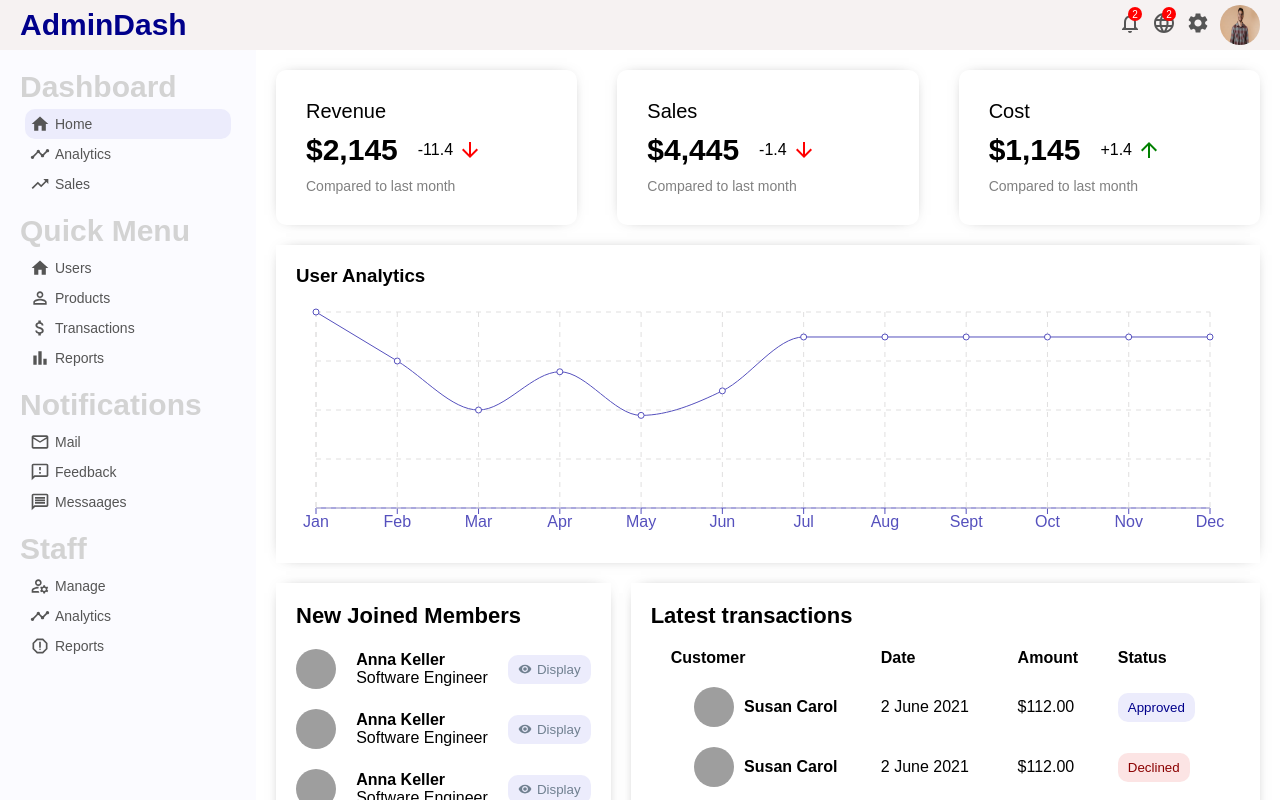
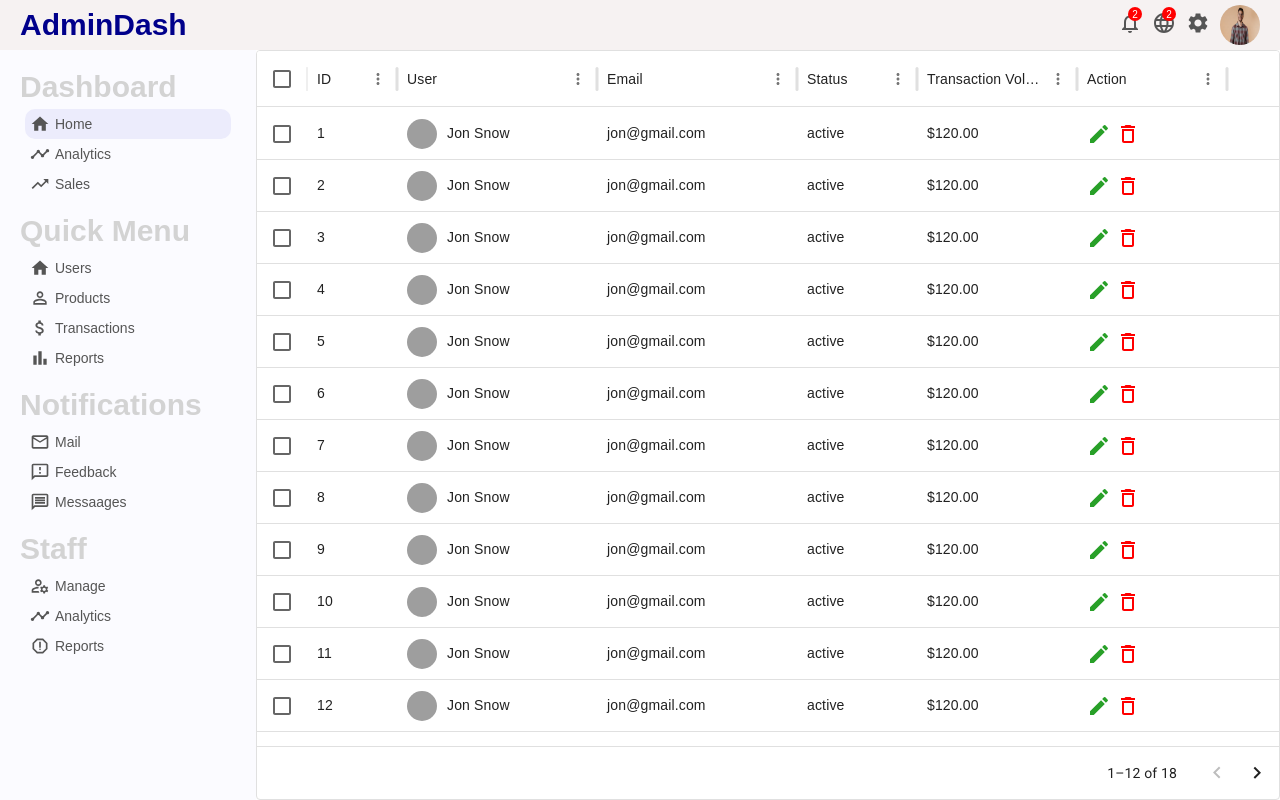
Before and after one commit to kanishkadeo27/React-admin-dashboard, a React (Create React App) app: page /users in a window 1280 px wide. Shown: the top 800 px of the page. Built offline with nearby package versions, Linux system fonts and the light colour scheme; grey boxes are pictures that could not be loaded.

Commit message:
Users Page done using mui table component

```diff
--- a/package.json
+++ b/package.json
@@ -7,9 +7,11 @@
     "@emotion/styled": "^11.14.0",
     "@mui/icons-material": "^6.3.0",
     "@mui/material": "^6.3.0",
+    "@mui/x-data-grid": "^7.23.3",
     "cra-template": "1.2.0",
     "react": "^19.0.0",
     "react-dom": "^19.0.0",
+    "react-router-dom": "^7.1.1",
     "react-scripts": "5.0.1",
     "recharts": "^2.15.0",
     "sass": "^1.83.0"
--- a/src/App.jsx
+++ b/src/App.jsx
@@ -2,15 +2,21 @@ import Sidebar from "./Components/topbar/sidebar/Sidebar";
 import Topbar from "./Components/topbar/Topbar";
 import './app.css';
 import Home from "./pages/home/Home";
+
+import { BrowserRouter as Router, Route, Routes } from "react-router-dom";
+import UserList from "./pages/home/userList/UserList";
 function App() {
   return (
-    <>
-      <Topbar/>
+    <Router>
+      <Topbar />
       <div className="container">
-        <Sidebar/>
-        <Home/>
+        <Sidebar />
+        <Routes>
+          <Route exact path="/" element={<Home />} />
+          <Route exact path="/users" element={<UserList />} />
+        </Routes>
       </div>
-    </>
+    </Router>
   );
 }
 
--- a/src/dummyData.js
+++ b/src/dummyData.js
@@ -48,3 +48,151 @@ export const userData = [
         ActiveUser: 3490
     },
 ];
+
+export const userRows = [
+    {
+        id: 1,
+        username: 'Jon Snow',
+        avatar: "https://images.pexels.com/photos/11288126/pexels-photo-11288126.jpeg?auto=compress&cs=tinysrgb&w=600&lazy=load",
+        email: 'jon@gmail.com',
+        status: "active",
+        transaction: "$120.00"
+    },
+    {
+        id: 2,
+        username: 'Jon Snow',
+        avatar: "https://images.pexels.com/photos/11288126/pexels-photo-11288126.jpeg?auto=compress&cs=tinysrgb&w=600&lazy=load",
+        email: 'jon@gmail.com',
+        status: "active",
+        transaction: "$120.00"
+    },
+    {
+        id: 3,
+        username: 'Jon Snow',
+        avatar: "https://images.pexels.com/photos/11288126/pexels-photo-11288126.jpeg?auto=compress&cs=tinysrgb&w=600&lazy=load",
+        email: 'jon@gmail.com',
+        status: "active",
+        transaction: "$120.00"
+    },
+    {
+        id: 4,
+        username: 'Jon Snow',
+        avatar: "https://images.pexels.com/photos/11288126/pexels-photo-11288126.jpeg?auto=compress&cs=tinysrgb&w=600&lazy=load",
+        email: 'jon@gmail.com',
+        status: "active",
+        transaction: "$120.00"
+    },
+    {
+        id: 5,
+        username: 'Jon Snow',
+        avatar: "https://images.pexels.com/photos/11288126/pexels-photo-11288126.jpeg?auto=compress&cs=tinysrgb&w=600&lazy=load",
+        email: 'jon@gmail.com',
+        status: "active",
+        transaction: "$120.00"
+    },
+    {
+        id: 6,
+        username: 'Jon Snow',
+        avatar: "https://images.pexels.com/photos/11288126/pexels-photo-11288126.jpeg?auto=compress&cs=tinysrgb&w=600&lazy=load",
+        email: 'jon@gmail.com',
+        status: "active",
+        transaction: "$120.00"
+    },
+    {
+        id: 7,
+        username: 'Jon Snow',
+        avatar: "https://images.pexels.com/photos/11288126/pexels-photo-11288126.jpeg?auto=compress&cs=tinysrgb&w=600&lazy=load",
+        email: 'jon@gmail.com',
+        status: "active",
+        transaction: "$120.00"
+    },
+    {
+        id: 8,
+        username: 'Jon Snow',
+        avatar: "https://images.pexels.com/photos/11288126/pexels-photo-11288126.jpeg?auto=compress&cs=tinysrgb&w=600&lazy=load",
+        email: 'jon@gmail.com',
+        status: "active",
+        transaction: "$120.00"
+    },
+    {
+        id: 9,
+        username: 'Jon Snow',
+        avatar: "https://images.pexels.com/photos/11288126/pexels-photo-11288126.jpeg?auto=compress&cs=tinysrgb&w=600&lazy=load",
+        email: 'jon@gmail.com',
+        status: "active",
+        transaction: "$120.00"
+    },
+    {
+        id: 10,
+        username: 'Jon Snow',
+        avatar: "https://images.pexels.com/photos/11288126/pexels-photo-11288126.jpeg?auto=compress&cs=tinysrgb&w=600&lazy=load",
+        email: 'jon@gmail.com',
+        status: "active",
+        transaction: "$120.00"
+    },
+    {
+        id: 11,
+        username: 'Jon Snow',
+        avatar: "https://images.pexels.com/photos/11288126/pexels-photo-11288126.jpeg?auto=compress&cs=tinysrgb&w=600&lazy=load",
+        email: 'jon@gmail.com',
+        status: "active",
+        transaction: "$120.00"
+    },
+    {
+        id: 12,
+        username: 'Jon Snow',
+        avatar: "https://images.pexels.com/photos/11288126/pexels-photo-11288126.jpeg?auto=compress&cs=tinysrgb&w=600&lazy=load",
+        email: 'jon@gmail.com',
+        status: "active",
+        transaction: "$120.00"
+    },
+    {
+        id: 13,
+        username: 'Jon Snow',
+        avatar: "https://images.pexels.com/photos/11288126/pexels-photo-11288126.jpeg?auto=compress&cs=tinysrgb&w=600&lazy=load",
+        email: 'jon@gmail.com',
+        status: "active",
+        transaction: "$120.00"
+    },
+    {
+        id: 14,
+        username: 'Jon Snow',
+        avatar: "https://images.pexels.com/photos/11288126/pexels-photo-11288126.jpeg?auto=compress&cs=tinysrgb&w=600&lazy=load",
+        email: 'jon@gmail.com',
+        status: "active",
+        transaction: "$120.00"
+    },
+    {
+        id: 15,
+        username: 'Jon Snow',
+        avatar: "https://images.pexels.com/photos/11288126/pexels-photo-11288126.jpeg?auto=compress&cs=tinysrgb&w=600&lazy=load",
+        email: 'jon@gmail.com',
+        status: "active",
+        transaction: "$120.00"
+    },
+    {
+        id: 16,
+        username: 'Jon Snow',
+        avatar: "https://images.pexels.com/photos/11288126/pexels-photo-11288126.jpeg?auto=compress&cs=tinysrgb&w=600&lazy=load",
+        email: 'jon@gmail.com',
+        status: "active",
+        transaction: "$120.00"
+    },
+    {
+        id: 17,
+        username: 'Jon Snow',
+        avatar: "https://images.pexels.com/photos/11288126/pexels-photo-11288126.jpeg?auto=compress&cs=tinysrgb&w=600&lazy=load",
+        email: 'jon@gmail.com',
+        status: "active",
+        transaction: "$120.00"
+    },
+    {
+        id: 18,
+        username: 'Jon Snow',
+        avatar: "https://images.pexels.com/photos/11288126/pexels-photo-11288126.jpeg?auto=compress&cs=tinysrgb&w=600&lazy=load",
+        email: 'jon@gmail.com',
+        status: "active",
+        transaction: "$120.00"
+    },
+
+];
--- /dev/null
+++ b/src/pages/home/userList/UserList.jsx
@@ -0,0 +1,66 @@
+import { DeleteOutline, Edit } from "@mui/icons-material";
+import "./userList.css"
+import { DataGrid } from '@mui/x-data-grid';
+import { userRows } from './../../../dummyData';
+import { Link } from "react-router-dom";
+import { useState } from "react";
+
+
+
+
+const UserList = () => {
+    const [data, setData] = useState(userRows);
+
+    const handleDelete = (id) => {
+        setData(data?.filter(item => item?.id !== id))
+    }
+
+    const columns = [
+        { field: 'id', headerName: 'ID', width: 90 },
+        {
+            field: 'user', headerName: 'User', width: 200, renderCell: (params) => {
+                return (
+                    <div className="userListUser">
+                        <img className="userListUserImg" src={params.row.avatar} alt="" />
+                        {params.row.username}
+                    </div>
+                )
+            }
+        },
+        { field: 'email', headerName: 'Email', width: 200 },
+        { field: 'status', headerName: 'Status', width: 120 },
+        { field: 'transaction', headerName: 'Transaction Volume', width: 160 },
+        {
+            field: 'action', headerName: 'Action ', width: 150, renderCell: (params) => {
+                return (
+                    <div className="userListIcons">
+                        <Link to={'/users/' + params.row.id} className="usersLink" >
+                            <Edit className="userListIconEdit" />
+                        </Link>
+                        <DeleteOutline className="userListIconDelete" onClick={() => handleDelete(params.row.id)} />
+                    </div>
+                )
+            }
+        },
+    ];
+
+    return (
+        <div className="userList">
+            <DataGrid
+                rows={data}
+                columns={columns}
+                disableRowSelectionOnClick
+                checkboxSelection
+                pagination
+                pageSizeOptions={[5, 10, 15, 20]}
+                initialState={{
+                    pagination: {
+                        paginationModel: { pageSize: 12, page: 0 }, // Default page size is 5
+                    },
+                }}
+            />
+        </div>
+    )
+}
+
+export default UserList
--- /dev/null
+++ b/src/pages/home/userList/userList.css
@@ -0,0 +1,35 @@
+.userList{
+    flex: 4;
+    height: calc(100vh - 50px);
+}
+
+.userListUser{
+    display: flex;
+    align-items: center;
+}
+.userListUserImg{
+    width: 30px;
+    height: 30px;
+    object-fit: cover;
+    border-radius: 50%;
+    margin-right: 10px;
+}
+
+.userListIcons{
+    display: flex;
+    align-items: center;
+    gap: 5px;
+    height: inherit;
+}
+.usersLink{
+    display: flex;
+    align-items: center;
+}
+.userListIconEdit{
+    color: rgb(40, 160, 40);
+    cursor: pointer;
+}
+.userListIconDelete{
+    color: red;
+    cursor: pointer;
+}
```
Also changed, not shown: src/pages/home/Home.jsx (+8 -8 lines), 1 other file (tests, documents, lock files or other folders).
